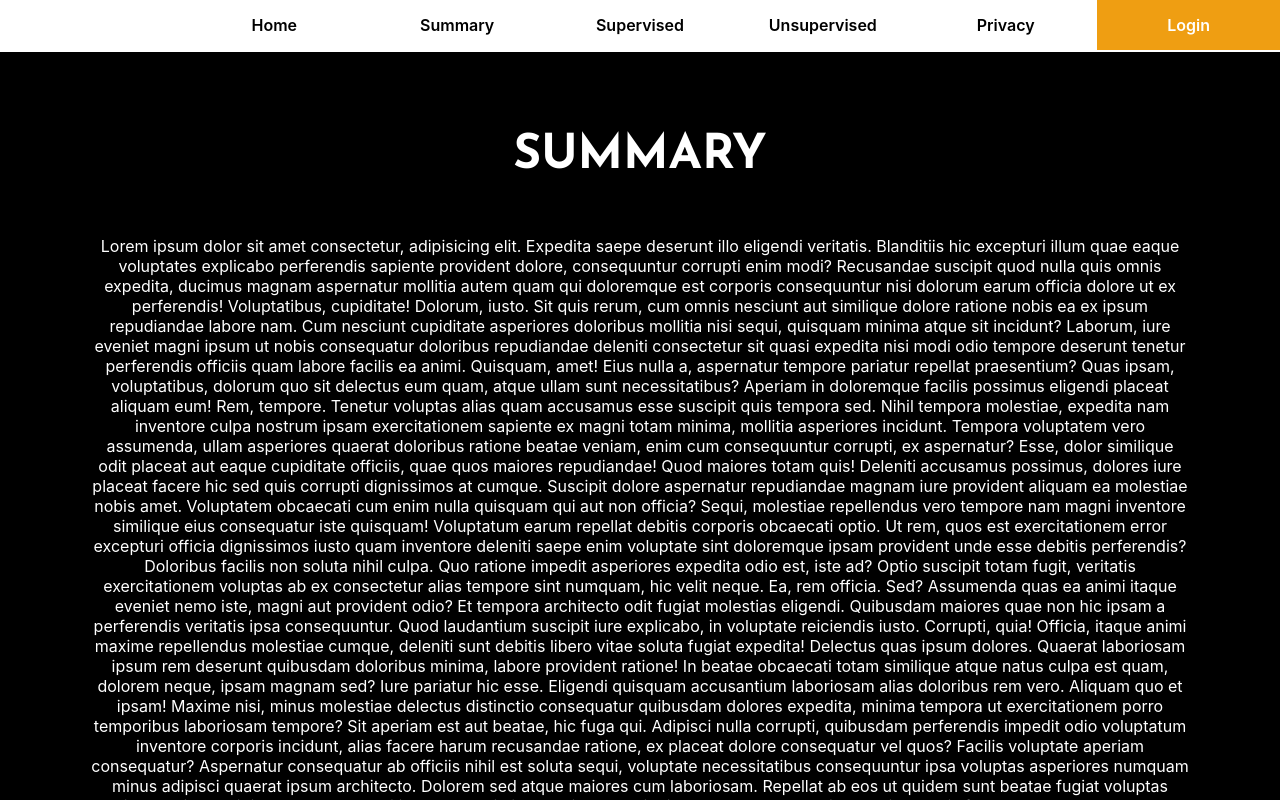
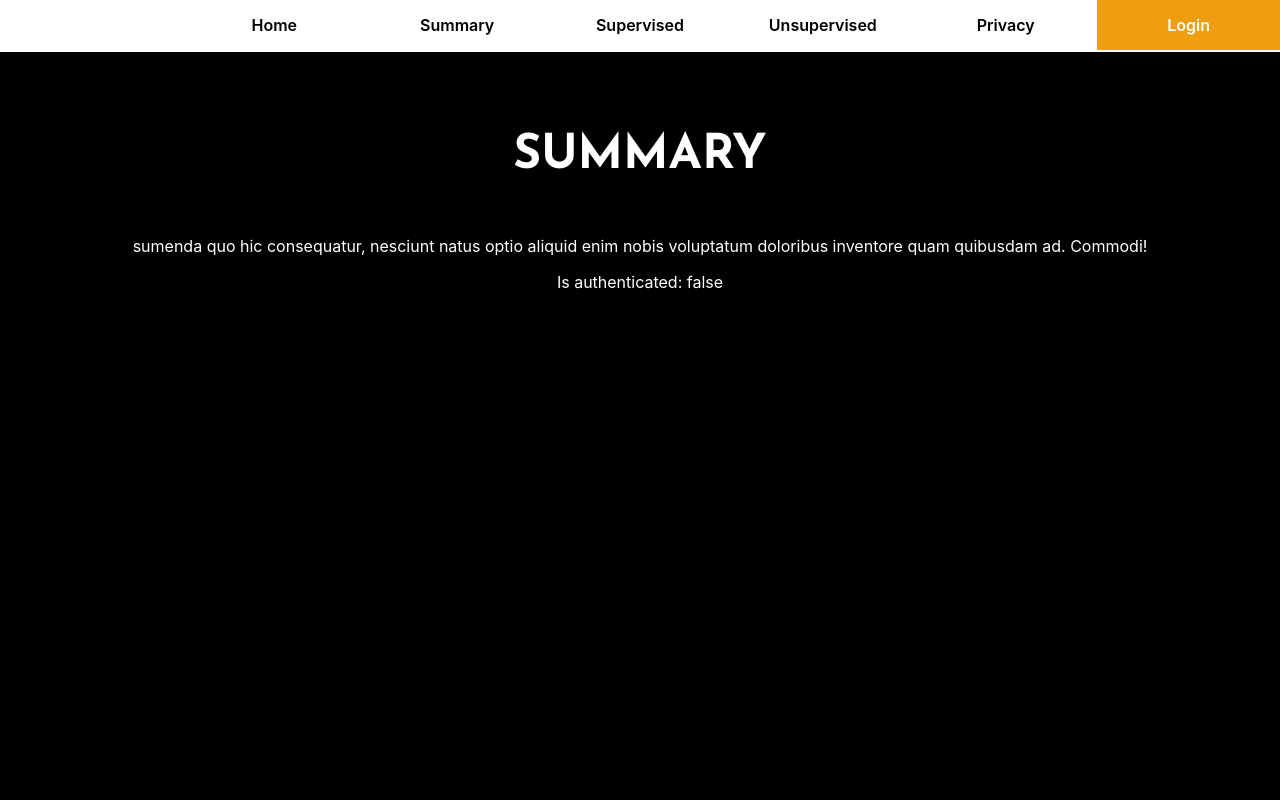
Before and after one commit to adamnorton-sunder/INTEX2, a React (Create React App) app in the folder frontend/: page /summary in a window 1280 px wide. Shown: the top 800 px of the page. Built offline with nearby package versions, Linux system fonts and the light colour scheme; what @aws-amplify/ui-react, aws-amplify would draw is missing.

Commit message:
Authorization code added..Auth not working

```diff
--- a/frontend/src/components/Login/loginPage.tsx
+++ b/frontend/src/components/Login/loginPage.tsx
@@ -1,17 +1,30 @@
-import { Amplify } from 'aws-amplify';
+import { useContext } from 'react';
+import { Amplify, Auth } from 'aws-amplify';
 import { withAuthenticator } from '@aws-amplify/ui-react';
 import '@aws-amplify/ui-react/styles.css';
 import awsExports from '../../aws-exports';
+import { AuthContext } from '../../contexts/AuthContext';
 import './Login.css';
-
 
 Amplify.configure(awsExports);
 
 function Login(props: any) {
+  const { isAuthenticated, setIsAuthenticated } = useContext(AuthContext);
+
+  const handleSignOut = async () => {
+    try {
+      await Auth.signOut();
+      setIsAuthenticated(false);
+    } catch (error) {
+      console.log('Error signing out:', error);
+    }
+  };
+
   return (
     <>
       <h1>Hello {props.username}</h1>
-      <button onClick={props.signOut}>Sign out</button>
+      <button onClick={handleSignOut}>Sign out</button>
+      <p>Is authenticated: {isAuthenticated.toString()}</p>
     </>
   );
 }
--- a/frontend/src/components/Summary/Summary.tsx
+++ b/frontend/src/components/Summary/Summary.tsx
@@ -1,6 +1,10 @@
+import React, { useContext } from "react";
+import { AuthContext } from "../../contexts/AuthContext";
 import "../../components/Home/Home.css";
 
 function Summary() {
+  const { isAuthenticated } = useContext(AuthContext);
+
   return (
     <section className="page-container">
       <div style={{ paddingTop: "40px" }}>
@@ -12,77 +16,11 @@ function Summary() {
       >
         <div style={{ maxWidth: "1100px" }}>
           <p>
-            Lorem ipsum dolor sit amet consectetur, adipisicing elit. Expedita
-            saepe deserunt illo eligendi veritatis. Blanditiis hic excepturi
-            illum quae eaque voluptates explicabo perferendis sapiente provident
-            dolore, consequuntur corrupti enim modi? Recusandae suscipit quod
-            nulla quis omnis expedita, ducimus magnam aspernatur mollitia autem
-            quam qui doloremque est corporis consequuntur nisi dolorum earum
-            officia dolore ut ex perferendis! Voluptatibus, cupiditate! Dolorum,
-            iusto. Sit quis rerum, cum omnis nesciunt aut similique dolore
-            ratione nobis ea ex ipsum repudiandae labore nam. Cum nesciunt
-            cupiditate asperiores doloribus mollitia nisi sequi, quisquam minima
-            atque sit incidunt? Laborum, iure eveniet magni ipsum ut nobis
-            consequatur doloribus repudiandae deleniti consectetur sit quasi
-            expedita nisi modi odio tempore deserunt tenetur perferendis
-            officiis quam labore facilis ea animi. Quisquam, amet! Eius nulla a,
-            aspernatur tempore pariatur repellat praesentium? Quas ipsam,
-            voluptatibus, dolorum quo sit delectus eum quam, atque ullam sunt
-            necessitatibus? Aperiam in doloremque facilis possimus eligendi
-            placeat aliquam eum! Rem, tempore. Tenetur voluptas alias quam
-            accusamus esse suscipit quis tempora sed. Nihil tempora molestiae,
-            expedita nam inventore culpa nostrum ipsam exercitationem sapiente
-            ex magni totam minima, mollitia asperiores incidunt. Tempora
-            voluptatem vero assumenda, ullam asperiores quaerat doloribus
-            ratione beatae veniam, enim cum consequuntur corrupti, ex
-            aspernatur? Esse, dolor similique odit placeat aut eaque cupiditate
-            officiis, quae quos maiores repudiandae! Quod maiores totam quis!
-            Deleniti accusamus possimus, dolores iure placeat facere hic sed
-            quis corrupti dignissimos at cumque. Suscipit dolore aspernatur
-            repudiandae magnam iure provident aliquam ea molestiae nobis amet.
-            Voluptatem obcaecati cum enim nulla quisquam qui aut non officia?
-            Sequi, molestiae repellendus vero tempore nam magni inventore
-            similique eius consequatur iste quisquam! Voluptatum earum repellat
-            debitis corporis obcaecati optio. Ut rem, quos est exercitationem
-            error excepturi officia dignissimos iusto quam inventore deleniti
-            saepe enim voluptate sint doloremque ipsam provident unde esse
-            debitis perferendis? Doloribus facilis non soluta nihil culpa. Quo
-            ratione impedit asperiores expedita odio est, iste ad? Optio
-            suscipit totam fugit, veritatis exercitationem voluptas ab ex
-            consectetur alias tempore sint numquam, hic velit neque. Ea, rem
-            officia. Sed? Assumenda quas ea animi itaque eveniet nemo iste,
-            magni aut provident odio? Et tempora architecto odit fugiat
-            molestias eligendi. Quibusdam maiores quae non hic ipsam a
-            perferendis veritatis ipsa consequuntur. Quod laudantium suscipit
-            iure explicabo, in voluptate reiciendis iusto. Corrupti, quia!
-            Officia, itaque animi maxime repellendus molestiae cumque, deleniti
-            sunt debitis libero vitae soluta fugiat expedita! Delectus quas
-            ipsum dolores. Quaerat laboriosam ipsum rem deserunt quibusdam
-            doloribus minima, labore provident ratione! In beatae obcaecati
-            totam similique atque natus culpa est quam, dolorem neque, ipsam
-            magnam sed? Iure pariatur hic esse. Eligendi quisquam accusantium
-            laboriosam alias doloribus rem vero. Aliquam quo et ipsam! Maxime
-            nisi, minus molestiae delectus distinctio consequatur quibusdam
-            dolores expedita, minima tempora ut exercitationem porro temporibus
-            laboriosam tempore? Sit aperiam est aut beatae, hic fuga qui.
-            Adipisci nulla corrupti, quibusdam perferendis impedit odio
-            voluptatum inventore corporis incidunt, alias facere harum
-            recusandae ratione, ex placeat dolore consequatur vel quos? Facilis
-            voluptate aperiam consequatur? Aspernatur consequatur ab officiis
-            nihil est soluta sequi, voluptate necessitatibus consequuntur ipsa
-            voluptas asperiores numquam minus adipisci quaerat ipsum architecto.
-            Dolorem sed atque maiores cum laboriosam. Repellat ab eos ut quidem
-            sunt beatae fugiat voluptas minus, odio suscipit a culpa excepturi
-            illum nam animi labore illo, exercitationem voluptates ducimus qui
-            corporis facere consequatur? Quod, inventore eligendi? Delectus
-            autem perspiciatis, minima reiciendis soluta numquam, quae rem
-            excepturi pariatur consectetur fugit qui, officia labore hic
-            laboriosam! Sed ipsum nisi illum sapiente ipsam rem, quas dolores
-            accusantium id libero. Officia exercitationem iure in cupiditate
-            voluptas velit, deleniti obcaecati, reiciendis ipsa fugiat tenetur
-            assumenda quo hic consequatur, nesciunt natus optio aliquid enim
+            sumenda quo hic consequatur, nesciunt natus optio aliquid enim
             nobis voluptatum doloribus inventore quam quibusdam ad. Commodi!
           </p>
+          <p>Is authenticated: {isAuthenticated.toString()}</p>
+          {isAuthenticated && <button>Click me</button>}
         </div>
       </div>
       <footer style={{ display: "grid", placeItems: "center" }}>
--- /dev/null
+++ b/frontend/src/contexts/AuthContext.tsx
@@ -0,0 +1,40 @@
+import { Auth } from "aws-amplify";
+import { createContext, useState } from "react";
+
+interface AuthContextType {
+  isAuthenticated: boolean;
+  setIsAuthenticated: React.Dispatch<React.SetStateAction<boolean>>;
+  login: (username: string, password: string) => Promise<void>;
+}
+
+export const AuthContext = createContext<AuthContextType>({
+  isAuthenticated: false,
+  setIsAuthenticated: () => {},
+  login: async () => {}, // add a login function
+});
+
+
+export const AuthProvider = ({ children }: { children: React.ReactNode }) => {
+  const [isAuthenticated, setIsAuthenticated] = useState(false);
+
+  const login = async (username: string, password: string) => {
+    try {
+      await Auth.signIn(username, password);
+      setIsAuthenticated(true);
+    } catch (error) {
+      console.log("Error signing in:", error);
+    }
+  };
+
+  const authContextValue: AuthContextType = {
+    isAuthenticated,
+    setIsAuthenticated,
+    login,
+  };
+
+  return (
+    <AuthContext.Provider value={authContextValue}>
+      {children}
+    </AuthContext.Provider>
+  );
+};
--- a/frontend/src/index.tsx
+++ b/frontend/src/index.tsx
@@ -1,19 +1,17 @@
 import React from 'react';
-import ReactDOM from 'react-dom/client';
+import ReactDOM from 'react-dom';
 import './index.css';
 import App from './App';
 import reportWebVitals from './reportWebVitals';
+import { AuthProvider } from './contexts/AuthContext';
 
-const root = ReactDOM.createRoot(
-  document.getElementById('root') as HTMLElement
-);
-root.render(
+ReactDOM.render(
   <React.StrictMode>
-    <App />
-  </React.StrictMode>
+    <AuthProvider>
+      <App />
+    </AuthProvider>
+  </React.StrictMode>,
+  document.getElementById('root')
 );
 
-// If you want to start measuring performance in your app, pass a function
-// to log results (for example: reportWebVitals(console.log))
-// or send to an analytics endpoint. Learn more: https://bit.ly/CRA-vitals
 reportWebVitals();
```
Also changed, not shown: frontend/src/components/Login/awsLogin.tsx (+50 -14 lines).
